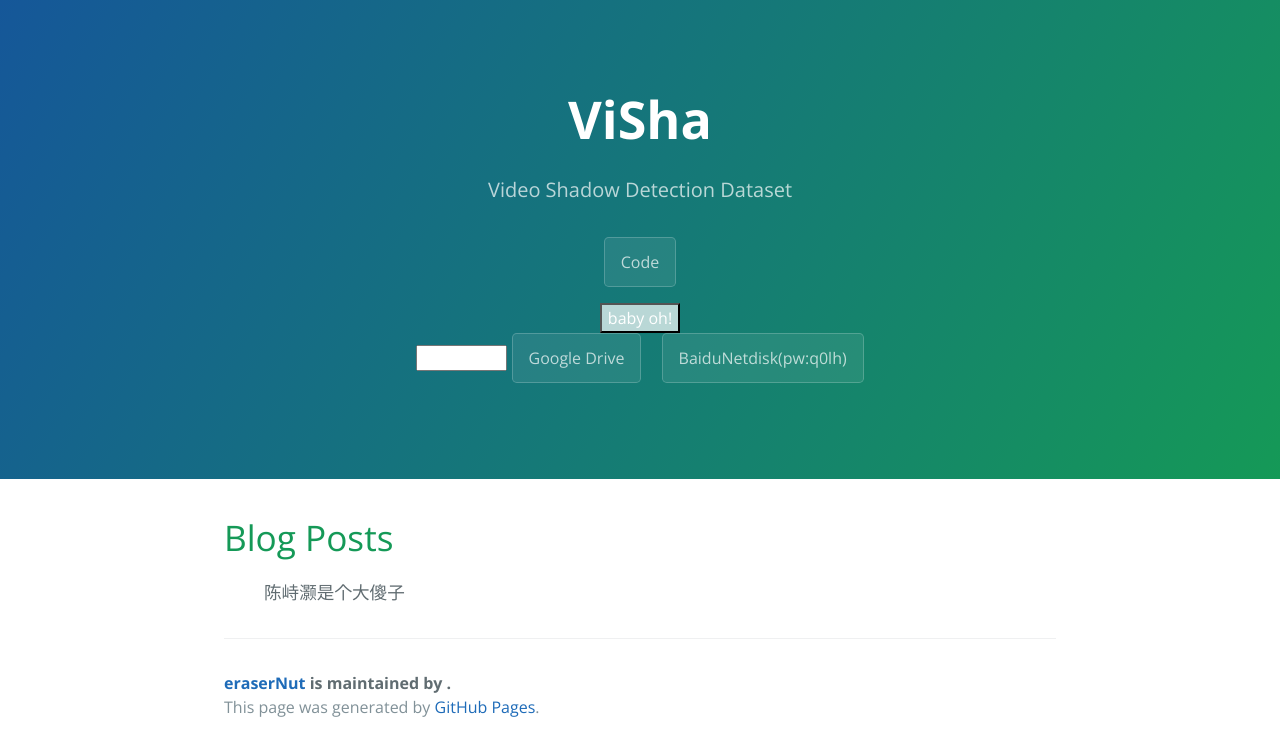
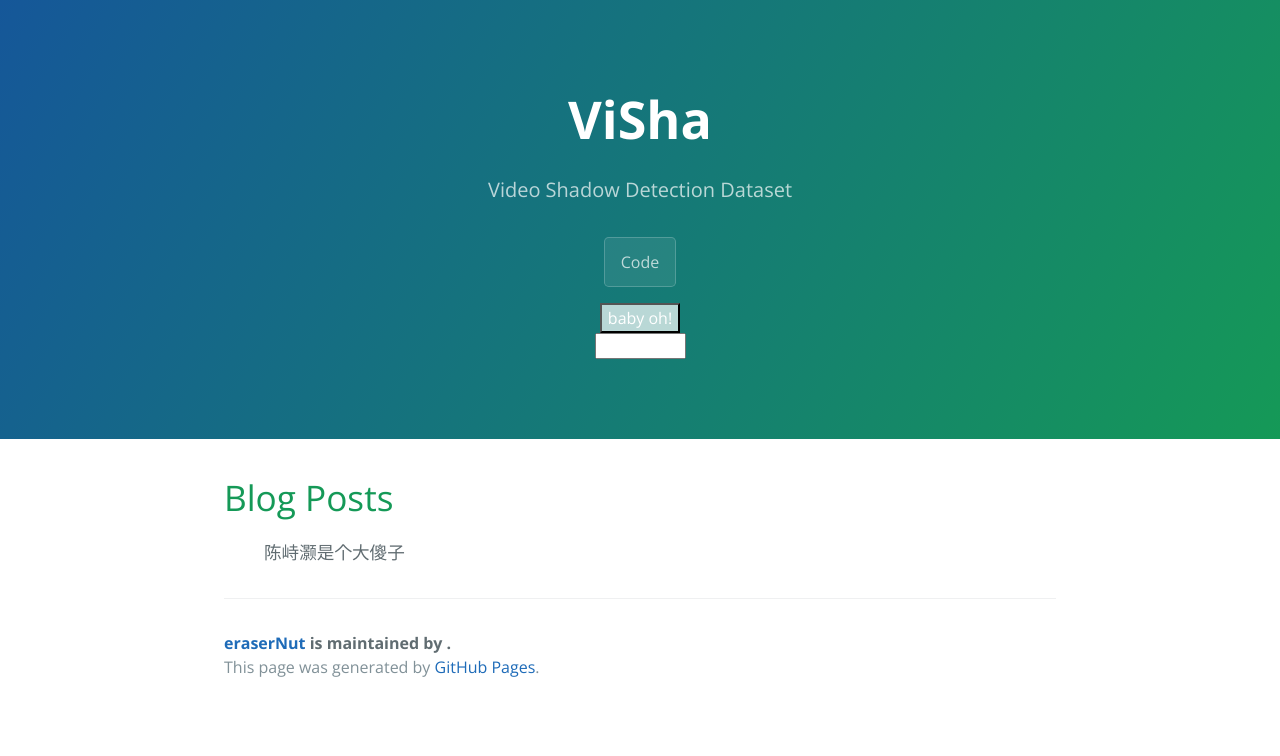
Before and after one commit to eraserNut/eraserNut.github.io, a Jekyll site: the page built from index.html, in a window 1280 px wide. Shown: the top 756 px of the page. Built offline with Jekyll 4.4.1, drawn with Linux system fonts in a browser that asks for light colours.

Commit message:
Update page-header.html

```diff
--- a/_includes/page-header.html
+++ b/_includes/page-header.html
@@ -17,10 +17,7 @@
     <option value="https://www.baidu.com/s?ie=UTF-8&wd=baidu">百度3</option>
     <option value="https://www.baidu.com/s?ie=UTF-8&wd=wc">百度2</option>
   </select>
-
-  <a href="https://www.baidu.com/" class="btn">Google Drive</a>
-  <a href="https://pan.baidu.com/s/1DYjXERQuIlbtNPe4wFcJXA)" class="btn">BaiduNetdisk(pw:q0lh)</a>
-</section>
+  </section>
 
 <style>
 .dropbtn {
```
